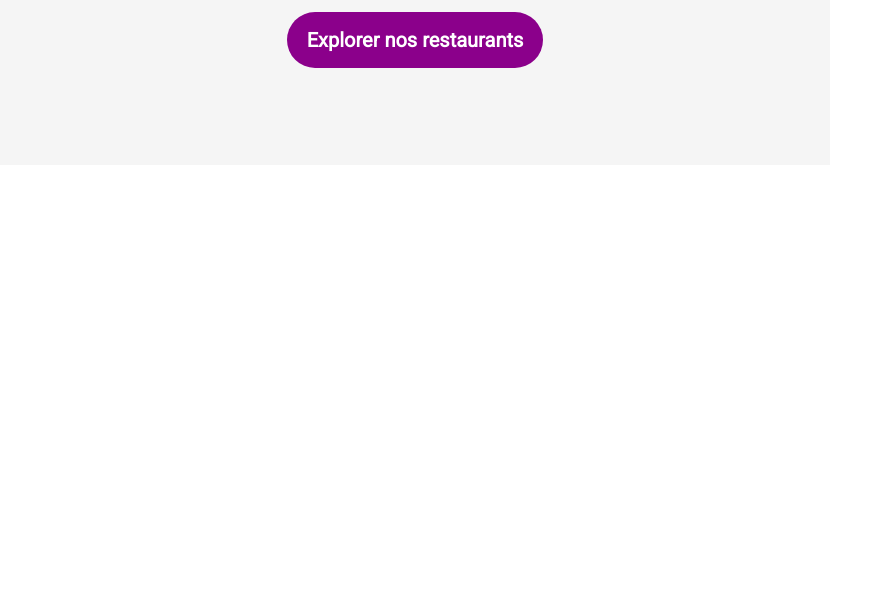
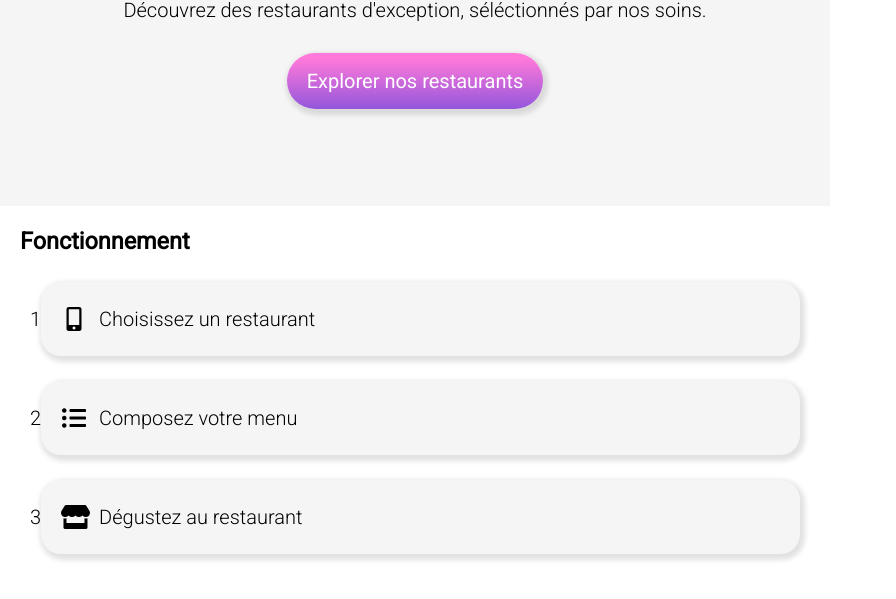
Before and after one commit to LaetitiaCadet/Ohmyfood, a website: page index.html in a window 1280 px wide. Shown: the part 244-843 px from the top of the page, without its empty margins (0-896 px from the left). Before the commit the page ends 800 px from the top, so only its background shows below. Drawn offline with Linux system fonts and the light colour scheme; a web font is replaced by a local one.

Commit message:
finish the header and begin the main part , add details to clean css

```diff
--- a/index.html
+++ b/index.html
@@ -31,6 +31,35 @@
                     <a class="btn" href="#">Explorer nos restaurants</a>
                 </section>
             </header>
+            <main>
+                <section class="fonctionnement">
+                    <h3>Fonctionnement</h3>
+                    <ul class="list-fonctionnement">
+                        <li>
+                            <span>1</span>
+                            <a href="">
+                                <i class="fas fa-mobile-alt"></i>
+                                <p>Choisissez un restaurant</p>
+                            </a>
+                        </li>
+                        <li>
+                            <span>2</span>
+                            <a href="">
+                                <i class="fas fa-list-ul"></i>
+                                <p>Composez votre menu</p>
+                            </a>
+                        </li>
+                        <li>
+                            <span>3</span>
+                            <a href="">
+                                <i class="fas fa-store"></i>
+                                <p>Dégustez au restaurant</p>
+                            </a>
+                        </li>
+                    </ul>
+                </section>
+
+            </main>
         </div>
         <footer>
 
--- a/sass/base/_base.scss
+++ b/sass/base/_base.scss
@@ -16,7 +16,7 @@ body {
     background: white;
 }
 
-a {
+a, ul {
     list-style-type: none;
     text-decoration: none;
     cursor: pointer;
--- a/sass/components/_buttons.scss
+++ b/sass/components/_buttons.scss
@@ -1,3 +1,5 @@
 .btn {
     @include btn;
+    @include btn-shadow;
+    @include gradient-btn(top, $gradient);
 }
--- /dev/null
+++ b/sass/components/_icons.scss
@@ -0,0 +1,24 @@
+.fas {
+    position: relative;
+    text-align: center;
+    right: 6px;
+    font-size: larger;
+    padding: 5px 6px;
+    width: 38px;
+}
+
+.list-fonctionnement {
+    li {
+        display: flex;
+        align-items: center;
+        margin: 0 25px;
+        span{
+            position:relative;
+        }
+        a {
+            padding: 15px;
+            display: flex;
+            align-items: center;
+        }
+    }
+}
--- a/sass/layout/_container.scss
+++ b/sass/layout/_container.scss
@@ -1,3 +1,27 @@
 .container {
     max-width: 830px;
 }
+
+.fonctionnement {
+    padding:20px;
+
+    .list-fonctionnement {
+        li {
+            display: flex;
+            align-items: center;
+            margin: 25px 10px;
+            span{
+                position:relative;
+            }
+            a {
+                padding: 20px;
+                display: flex;
+                align-items: center;
+                width: 100%;
+                background:$smoked-white;
+                @include btn-shadow;
+                border-radius: 20px;
+            }
+        }
+    }
+}
--- a/sass/layout/_header.scss
+++ b/sass/layout/_header.scss
@@ -13,14 +13,14 @@
 
         a h1{
            width: 100%;
-           font-size: 0.5em;
+           font-size: 0.7em;
         }
 
     }
 
     .header-localisation {
         background:$dark-grey;
-        padding: 10px;
+        padding: 20px;
         text-align:center;
     }
 
--- a/sass/main.scss
+++ b/sass/main.scss
@@ -7,6 +7,7 @@
 @import "./base/typography";
 
 @import "./components/buttons";
+@import "./components/icons";
 
 @import "./layout/header";
 @import "./layout/nav";
--- a/sass/utils/_mixins.scss
+++ b/sass/utils/_mixins.scss
@@ -5,12 +5,23 @@
 @mixin btn {
     padding: 15px 20px;
     margin: 10px;
-    background: darkmagenta;
     color: white;
     border-radius: 35px;
-    font-weight: 600;
+    font-weight: 400;
     &:visited {
         color:white;
     }
 
 }
+
+@mixin btn-shadow{
+    box-shadow: 2px 3px 5px 3px rgb(17 17 18 / 12%);
+}
+
+
+@mixin gradient-btn ($direction, $gradient) {
+    background: -webkit-linear-gradient($direction, $gradient);
+    background: -moz-linear-gradient($direction, $gradient);
+    background: -o-linear-gradient($direction, $gradient);
+    background: linear-gradient($direction, $gradient);
+}
--- a/sass/utils/_variables.scss
+++ b/sass/utils/_variables.scss
@@ -4,6 +4,8 @@ $third: #99E2D0;
 $smoked-white:#f5f5f5;
 $dark-grey: rgb(225, 225, 225);
 $colour-invalid: #DB464B;
+$gradient:$secondary 10%, $primary 100%, $primary;
+
 
 $heading-shadow-size: .55rem;
 $layout-margin: 6rem;
```
Also changed, not shown: public/css/style.css, 1 other file.
